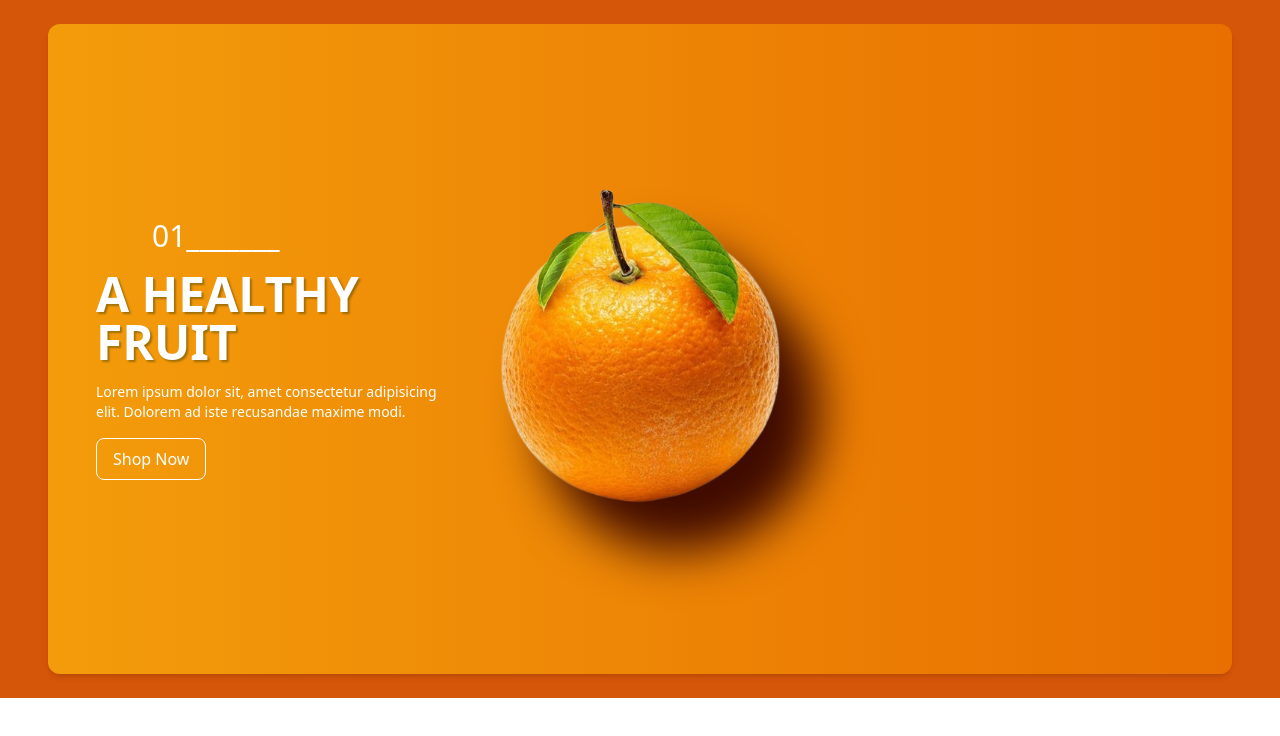
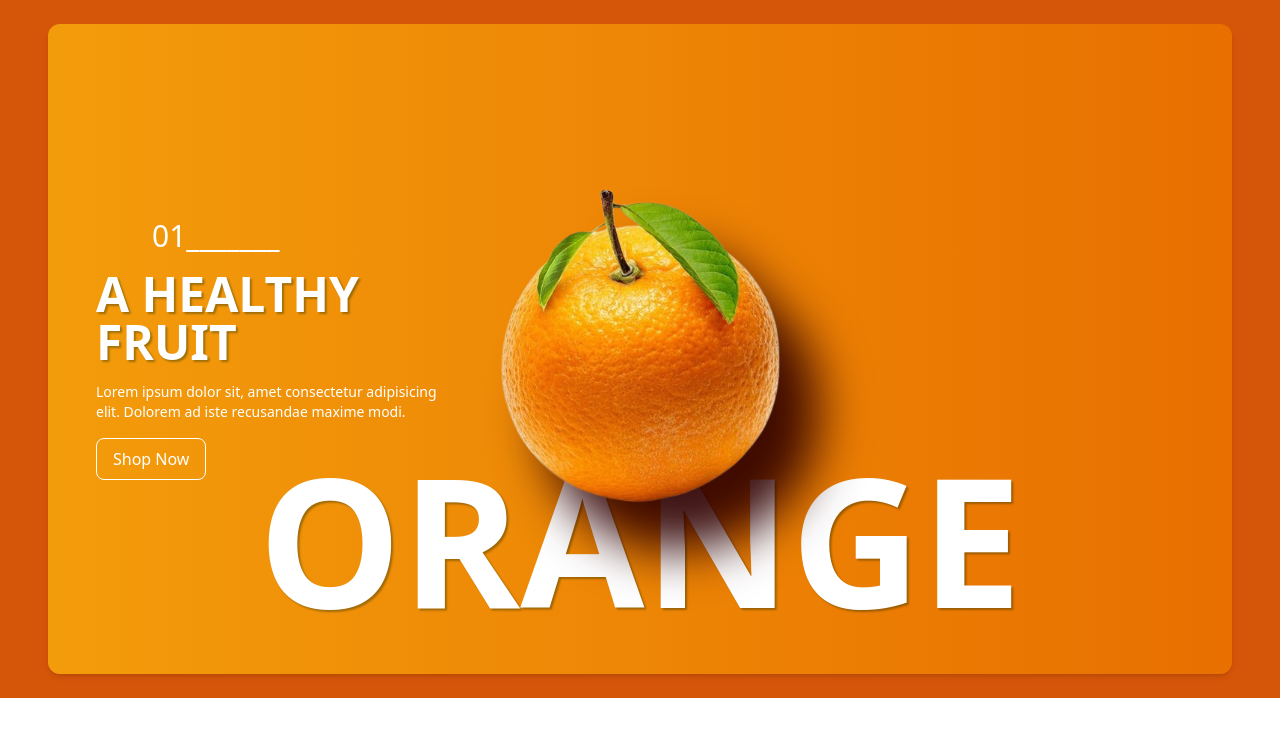
Before and after one commit to Hiboo93/grocery-store, a React (Vite) app: page / in a window 1280 px wide. Shown: the top 736 px of the page. Built offline with nearby package versions, Linux system fonts and the light colour scheme.

Commit message:
💄 F02: work in progress in component hero (className=large-text)

```diff
--- a/src/components/Hero/Hero.jsx
+++ b/src/components/Hero/Hero.jsx
@@ -22,9 +22,17 @@ const Hero = () => {
             <div>
               <img src={OrangeImg} alt="Not found" className="relative z-10 w-[400px] img-shadow" />
             </div>
+
             {/* blank div section */}
+            <div className="md:hidden"></div>
           </div>
         </div>
+
+        {/* background large text */}
+        <h1 className="large-text">Orange</h1>
+
+        {/* sidebar section */}
+
       </section>
     </main>
   );
--- a/src/index.css
+++ b/src/index.css
@@ -20,6 +20,10 @@
   .primary-btn {
     @apply border border-white px-4 py-2 rounded-lg;
   }
+
+  .large-text {
+    @apply text-center text-[80px] sm:text-[120px] md:text-[150px] xl:text-[180px] text-white uppercase font-bold absolute bottom-0 w-full z-0 text-shadow
+  }
 }
 
 * {
```
